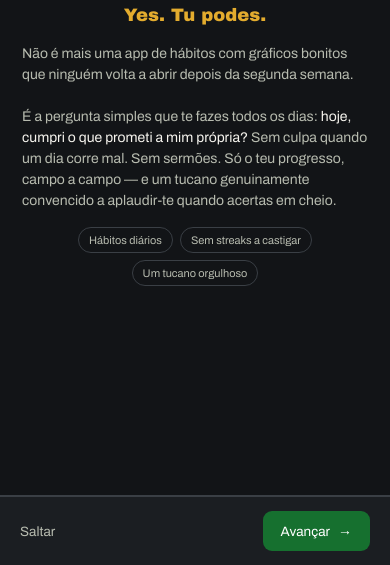
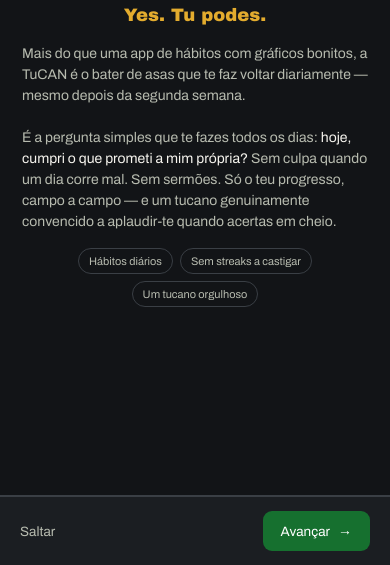
Before and after one commit to taniavcarreira/TuCan, a React Native app drawn with its web renderer: screen / in a window 390 px wide. Shown: the part 279-844 px from the top of the page. Built offline with nearby package versions, Linux system fonts and the light colour scheme; some packages are replaced by stand-ins of ours; no server answers; a web font is replaced by a local one.

Commit message:
Novo onboarding antes do login, tutorial de boas-vindas, e pequenas correções

```diff
--- a/src/screens/OnboardingScreen.js
+++ b/src/screens/OnboardingScreen.js
@@ -102,7 +102,7 @@
       <Text style={styles.pitchTitle}>TuCAN<Text style={{ color: COLORS.mostarda }}>!</Text></Text>
       <Text style={styles.pitchSlogan}>Yes. Tu podes.</Text>
       <Text style={styles.pitchBody}>
-        Não é mais uma app de hábitos com gráficos bonitos que ninguém volta a abrir depois da segunda semana.
+        Mais do que uma app de hábitos com gráficos bonitos, a TuCAN é o bater de asas que te faz voltar diariamente — mesmo depois da segunda semana.
         {'\n\n'}
         É a pergunta simples que te fazes todos os dias:{' '}
         <Text style={styles.pitchBodyStrong}>hoje, cumpri o que prometi a mim própria?</Text>{' '}
```
Also changed, not shown: marketing/tucan-tutorial.html (+1 -1 lines).
